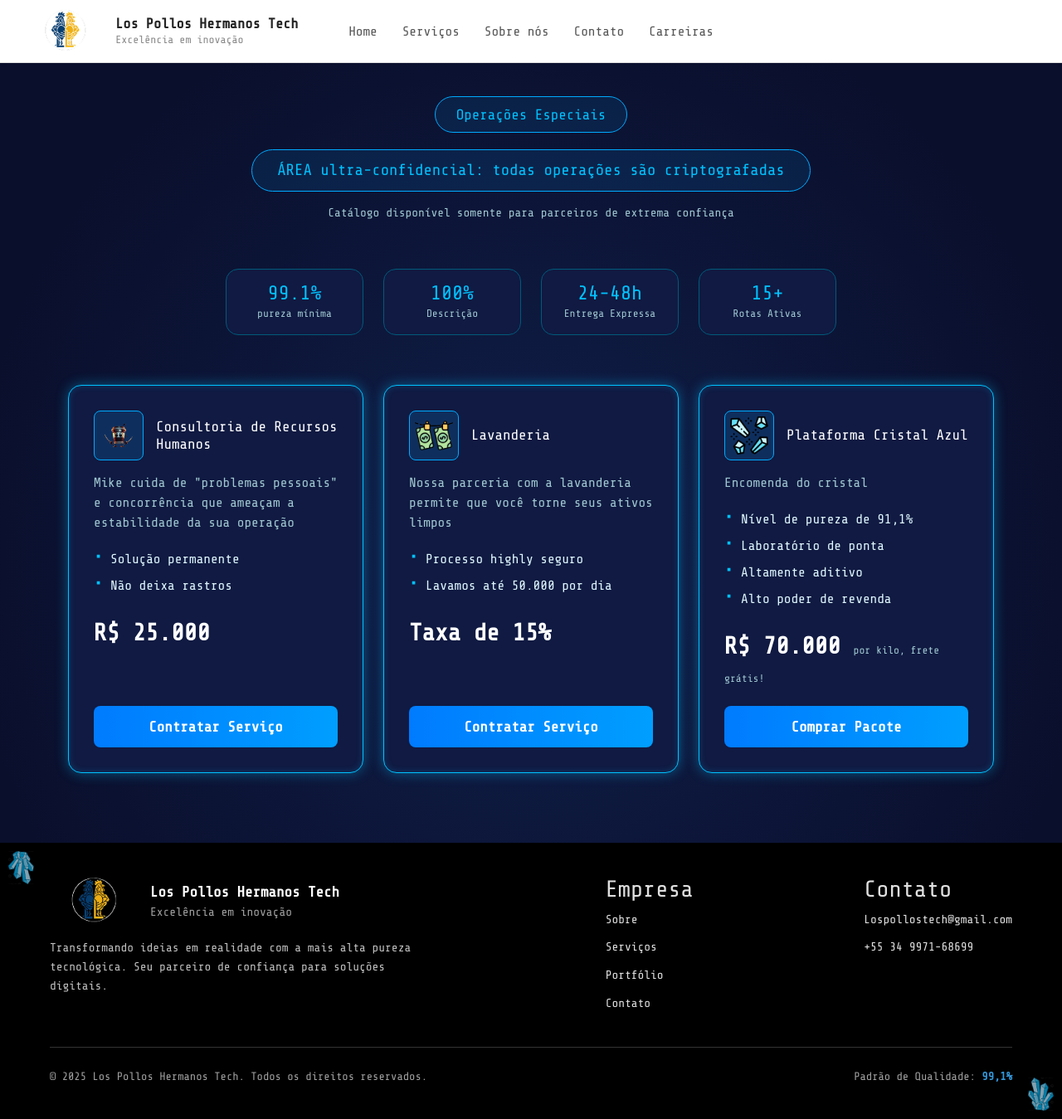
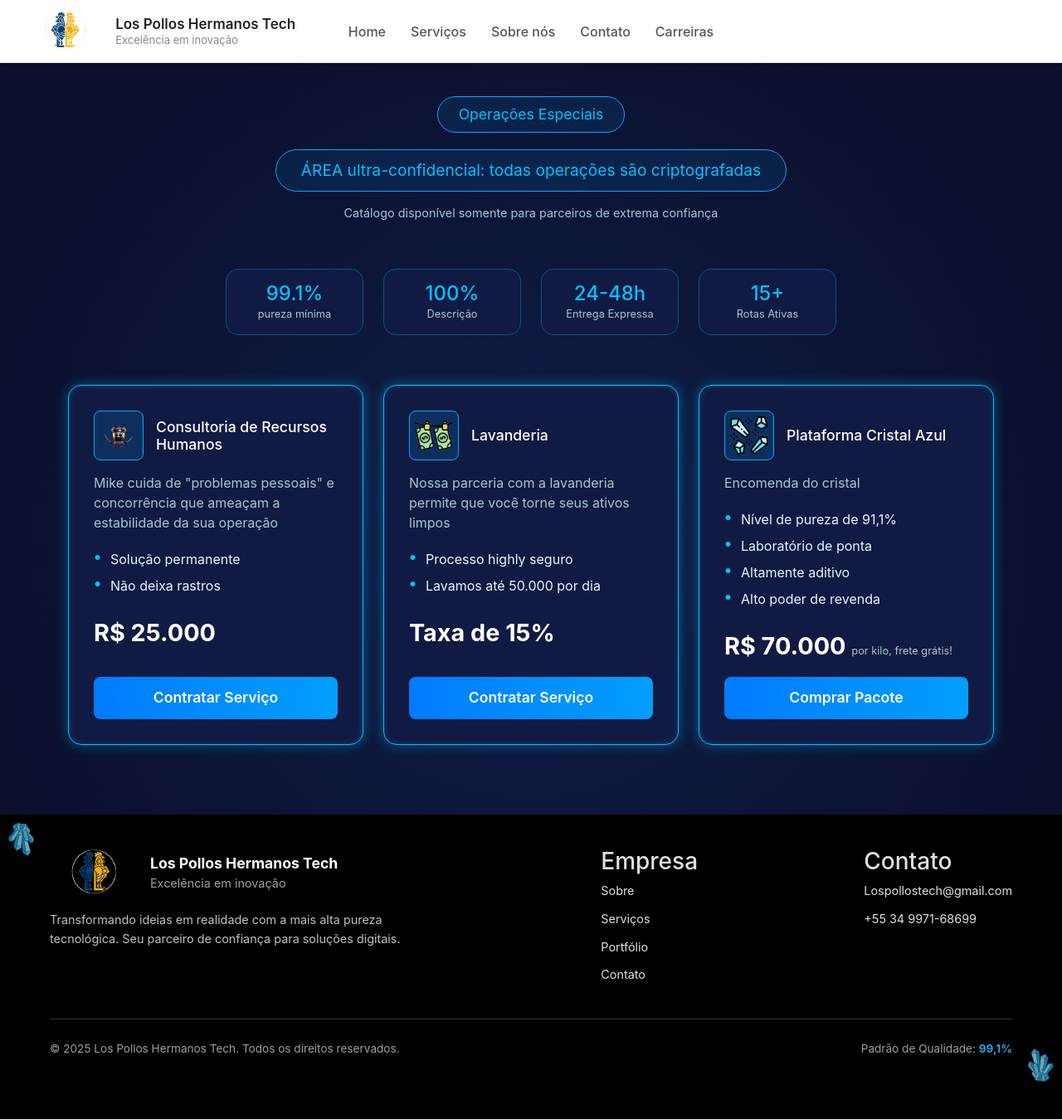
Before and after one commit to Matheus-Mbs/Los_Pollos_Hermanos_TECH, a PHP site: page /Servico-ilegal/servicosilegais.php in a window 1280 px wide. Shown: the whole page at 83% size. After the commit the page ends 1304 px from the top, so only its background shows below. Run offline with PHP 8.4, Linux system fonts and the light colour scheme.

Commit message:
Update servicosilegais.css

```diff
--- a/views/assets/css/servicosilegais.css
+++ b/views/assets/css/servicosilegais.css
@@ -1,5 +1,5 @@
 body.body-dark {
-    font-family: 'Share Tech Mono', monospace;
+    font-family: 'Inter', sans-serif;
     background-color: #0a0f2c;
     background-image: radial-gradient(ellipse at center, #101f4a 0%, #0a0f2c 75%);
     color: #e0f8ff;
@@ -180,7 +180,6 @@ body.body-dark {
 .btn-special {
     background-color: #007bff;
     border-color: #007bff;
-    font-family: 'Share Tech Mono', monospace;
     font-size: 1.1rem;
     padding: 12px 0;
     border-radius: 8px;
@@ -196,4 +195,5 @@ body.body-dark {
     background-position: right center;
     border-color: #00c2ff;
     box-shadow: 0 0 10px rgba(0, 194, 255, 0.5);
+
 }
```
